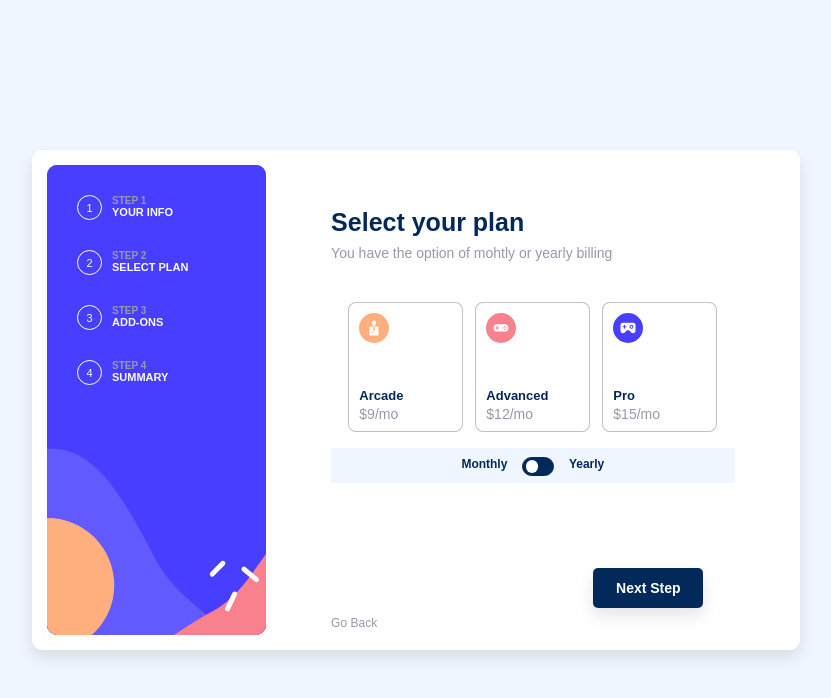
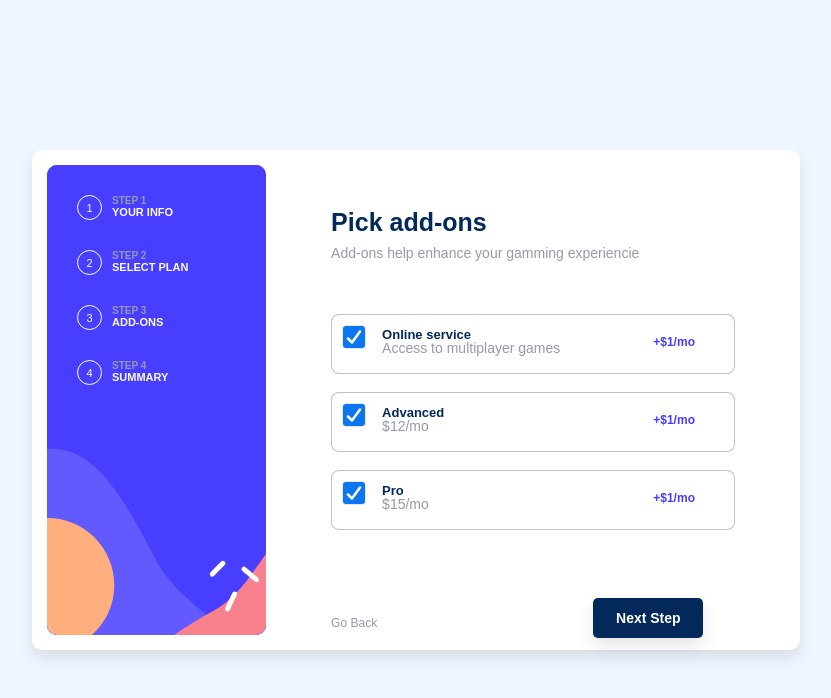
Before and after one commit to Tsiangana/multi-step-form-main, a plain HTML site: page index.html in a window 1280 px wide. Shown: the whole page, without its empty margins (224-1055 px from the left). Drawn offline with Linux system fonts and the light colour scheme; a web font is replaced by a local one.

Commit message:
Project 70% done

```diff
--- a/css/style.css
+++ b/css/style.css
@@ -172,10 +172,10 @@ body{
     display: none;
 }
 #two{
-    display: block;
+    display: none;
 }
 #three{
-    display: none;
+    display: block;
 }
 #four{
     display: none;
@@ -246,6 +246,8 @@ body{
         height: 400px;
     }
 }
+
+                    /* Inicio da segunda div */
 
 .radio-inputs {
     display: flex;
@@ -436,3 +438,164 @@ body{
     top: 77%;
     cursor: pointer;
   }
+
+  @media (max-width: 1030px){
+    .radio-tile {
+      width: 90px;
+      min-height: 105px;
+    }
+    .radio-label {
+      font-size: 11px;
+      top: 75px;
+    }
+    .radio-inputs h3{
+      top: 77px;
+      font-size: 10px;
+    }
+  }
+
+  @media (max-width: 850px){
+    .radio-inputs {
+    display: block;
+  }
+  .radio-tile {
+    width: 100%;
+    min-height: 50px;
+    display: flex;
+  }
+  .radio-label {
+    position: absolute;
+    top: 12px;
+    left: 50px;
+  }
+  .radio-inputs h3{
+    top: 16px;
+    left: 50px;
+  }
+}
+
+@media (max-width: 550px){
+  .radio-inputs {
+    margin-top: -30px;
+  }
+  .radio-tile {
+    margin-top: -10px;
+  }
+  .back{
+    top: 95%;
+    left: 50px;
+  }
+}
+
+                        /* Inicio da terceira div */
+
+  #three .radio-inputs {
+    display: block;
+}
+
+  #three .radio-tile {
+    width: 100%;
+    min-height: 60px;
+    display: flex;
+}
+
+  #three .radio-label {
+    position: absolute;
+    top: 12px;
+    left: 50px;
+    font-size: 13px;
+}
+
+  #three .radio-inputs h3{
+    top: 17px;
+    left: 50px;
+}
+
+/* inicio de checkboxs */
+
+  .cbx {
+  -webkit-perspective: 20;
+  perspective: 20;
+  position: absolute;
+  top: 10px;
+  left: 10px;
+  border: 2px solid #e8e8eb;
+  background: #e8e8eb;
+  border-radius: 4px;
+  transform: translate3d(0, 0, 0);
+  cursor: pointer;
+  transition: all 0.3s ease;
+  }
+
+  .cbx:hover {
+    border-color: #0b76ef;
+  }
+
+  .flip {
+    display: block;
+    transition: all 0.4s ease;
+    transform-style: preserve-3d;
+    position: relative;
+    width: 20px;
+    height: 20px;
+  }
+
+  #cbx {
+    display: none;
+  }
+
+  #cbx:checked + .cbx {
+    border-color: #0b76ef;
+  }
+
+  #cbx:checked + .flip {
+    transform: rotateY(180deg);
+  }
+
+  .front,
+  .return {
+    backface-visibility: hidden;
+    position: absolute;
+    top: 0;
+    left: 0;
+    width: 20px;
+    height: 20px;
+    border-radius: 2px;
+  }
+
+  .front {
+    background: #fff;
+    z-index: 1;
+  }
+
+  .return {
+    transform: rotateY(180deg);
+    background: #0b76ef;
+    text-align: center;
+    color: #fff;
+    line-height: 20px;
+    box-shadow: 0 0 0 1px #0b76ef;
+  }
+
+  .return svg {
+    margin-top: 3px;
+    fill: none;
+  }
+
+  .return svg path {
+    stroke: #fff;
+    stroke-width: 2.5;
+    stroke-linecap: round;
+    stroke-linejoin: round;
+  }
+
+  #price-sub-final{
+    position: absolute;
+    top: 20px;
+    left: 80%;
+    z-index: 10;
+    font-size: 12px;
+    font-family: sans-serif;
+    font-weight: 650;
+    color: var(--Purplish_blue);
+  }
--- a/index.html
+++ b/index.html
@@ -125,7 +125,93 @@
           <button id="">Next Step</button>
 
         </div>
-        <div class="div-container" id="three">2</div>
+        <div class="div-container" id="three">
+          <h1>Pick add-ons</h1>
+          <h3>Add-ons help enhance your gamming experiencie</h3>
+                      <!-- inicio das check boxs -->
+          <div class="radio-inputs">
+
+            <label>
+              <input class="radio-input" type="radio" name="engine" checked="">
+                <span class="radio-tile">
+                  <span class="radio-icon">
+                  <label for="cbx" class="cbx">
+                      <div class="checkmark">
+                      <input checked="" type="checkbox" id="cbx">
+                      <div class="flip">
+                        <div class="front"></div>
+                          <div class="return">
+                            <svg viewBox="0 0 16 14" height="14" width="16">
+                              <path d="M2 8.5L6 12.5L14 1.5"></path>
+                            </svg>
+                          </div>
+                        </div>
+                      </div>
+                    </label>
+                  </span>
+                  <span class="radio-label">Online service</span>
+                  <h3 class="moht" id="moth">Access to multiplayer games</h3>
+                  <h2 id="price-sub-final">+$1/mo</h2>
+                </span>
+            </label>
+
+            <label>
+              <input checked="" class="radio-input" type="radio" name="engine">
+              <span class="radio-tile">
+                <span class="radio-icon">
+                  <label for="cbx" class="cbx">
+                      <div class="checkmark">
+                      <input checked="" type="checkbox" id="cbx">
+                      <div class="flip">
+                        <div class="front"></div>
+                          <div class="return">
+                            <svg viewBox="0 0 16 14" height="14" width="16">
+                              <path d="M2 8.5L6 12.5L14 1.5"></path>
+                            </svg>
+                          </div>
+                        </div>
+                      </div>
+                    </label>
+                </span>
+                <span class="radio-label">Advanced</span>
+                <h3 class="moht" id="moth1">$12/mo</h3>
+                <h2 id="price-sub-final">+$1/mo</h2>
+
+              </span>
+            </label>
+
+            <label>
+              <input class="radio-input" type="radio" name="engine">
+              <span class="radio-tile">
+                <span class="radio-icon">
+                  <label for="cbx" class="cbx">
+                      <div class="checkmark">
+                      <input checked="" type="checkbox" id="cbx">
+                      <div class="flip">
+                        <div class="front"></div>
+                          <div class="return">
+                            <svg viewBox="0 0 16 14" height="14" width="16">
+                              <path d="M2 8.5L6 12.5L14 1.5"></path>
+                            </svg>
+                          </div>
+                        </div>
+                      </div>
+                    </label>
+                </span>
+                <span class="radio-label">Pro</span>
+                <h3 class="moht" id="moth2">$15/mo</h3>
+                <h2 id="price-sub-final">+$1/mo</h2>
+
+              </span>
+            </label>
+
+        </div>
+                      <!-- fim das chek boxs -->
+
+          <span class="back">Go Back</span>
+          <button id="">Next Step</button>
+
+        </div>
         <div class="div-container" id="four">3</div>
         <div class="div-container" id="five">4</div>
       </div>
```
